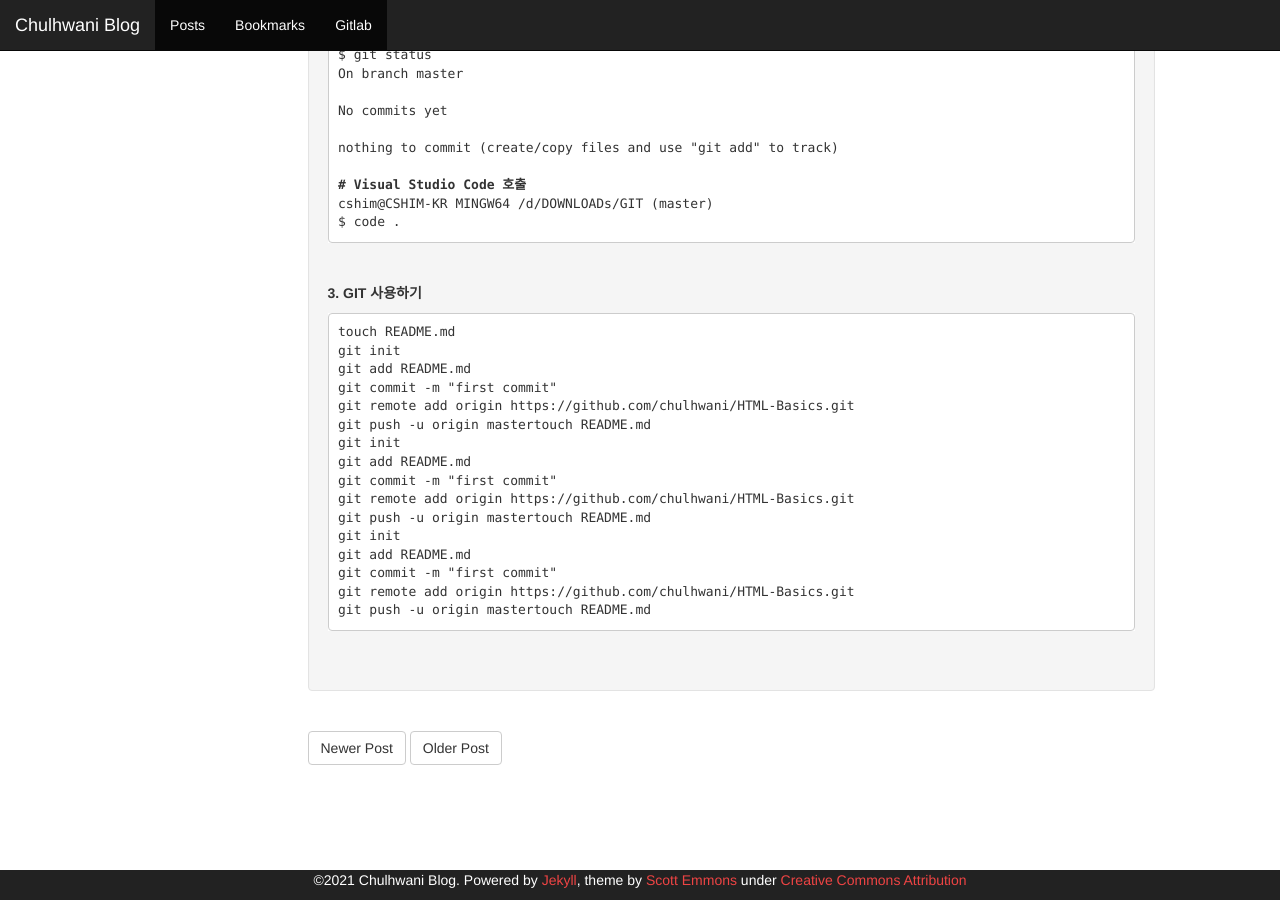
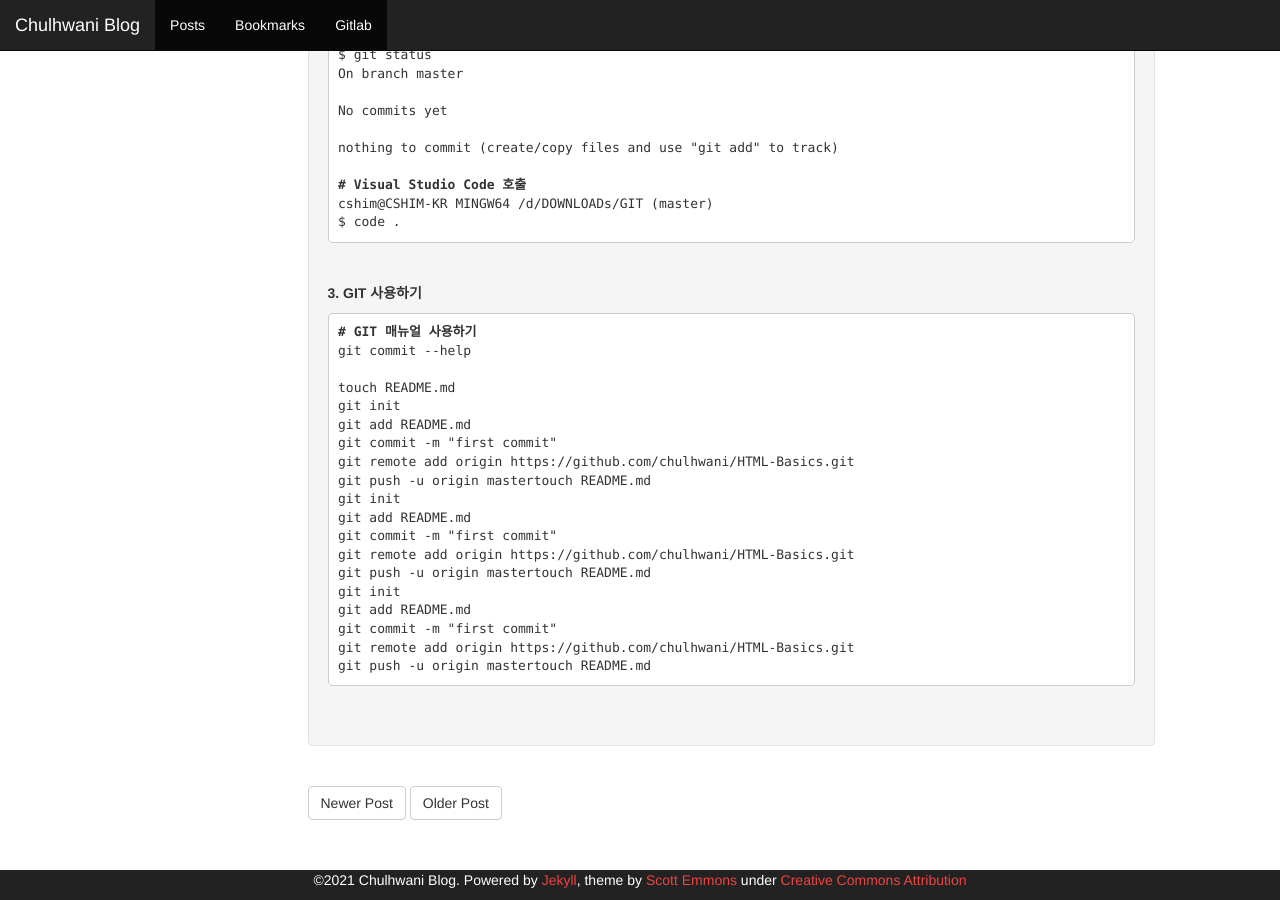
Before and after one commit to chulhwani/chulhwani.github.io, a Jekyll site: the page built from _posts/2021-02-23-[GIT] git bash 사용하기.md, in a window 1280 px wide and 900 px high, scrolled down 1069 px. Built offline with Jekyll 4.4.1, drawn with Linux system fonts in a browser that asks for light colours; our own code applies the rules of GitHub Pages for plain Markdown files.

Commit message:
Update 2021-02-23-[GIT] git bash 사용하기.md

```diff
--- a/_posts/2021-02-23-[GIT] git bash 사용하기.md
+++ b/_posts/2021-02-23-[GIT] git bash 사용하기.md
@@ -67,7 +67,10 @@ $ code .
 <strong>3. GIT 사용하기</strong>
 <div class="language-plaintext highlighter-rouge">
 <div class="highlight">
-<pre class="highlight"><code>touch README.md
+<pre class="highlight"><code><b># GIT 매뉴얼 사용하기</b>
+git commit --help
+
+touch README.md
 git init
 git add README.md
 git commit -m "first commit"
```
